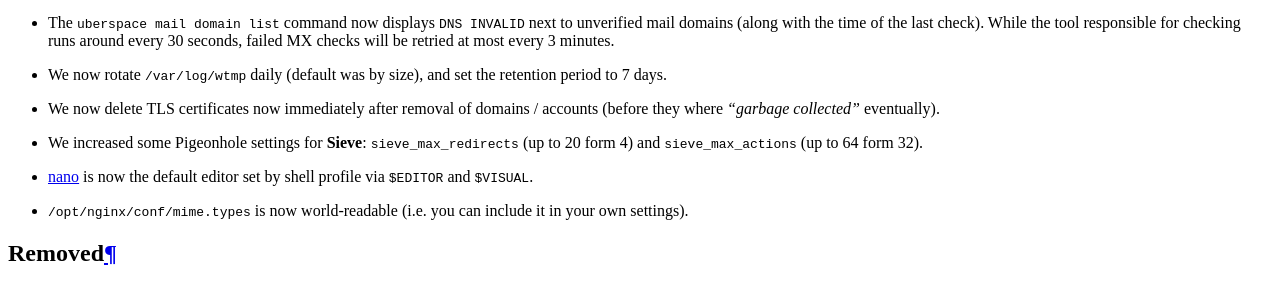
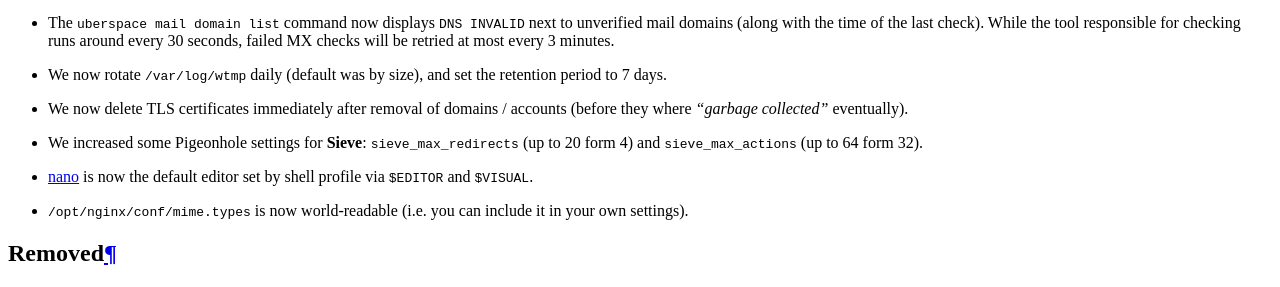
Before and after one commit to Uberspace/manual, a Sphinx documentation site: the page built from source/index.rst, in a window 1280 px wide and 900 px high, scrolled down 2392 px. Shown: the part 176-463 px from the top of the window. Built offline with Sphinx 7.4.7 and the Read the Docs theme 2.0.0, drawn with Linux system fonts in a browser that asks for light colours.

Commit message:
[U7.11.4] fixup typo changelog

```diff
--- a/source/changelog/2021-08-19_7.11.4.rst
+++ b/source/changelog/2021-08-19_7.11.4.rst
@@ -40,7 +40,7 @@ Changed
 - We now rotate ``/var/log/wtmp`` daily (default was by size), and set the
   retention period to 7 days.
 
-- We now delete TLS certificates now immediately after removal of domains / accounts
+- We now delete TLS certificates immediately after removal of domains / accounts
   (before they where *"garbage collected"* eventually).
 
 - We increased some Pigeonhole settings for **Sieve**: ``sieve_max_redirects``
```
